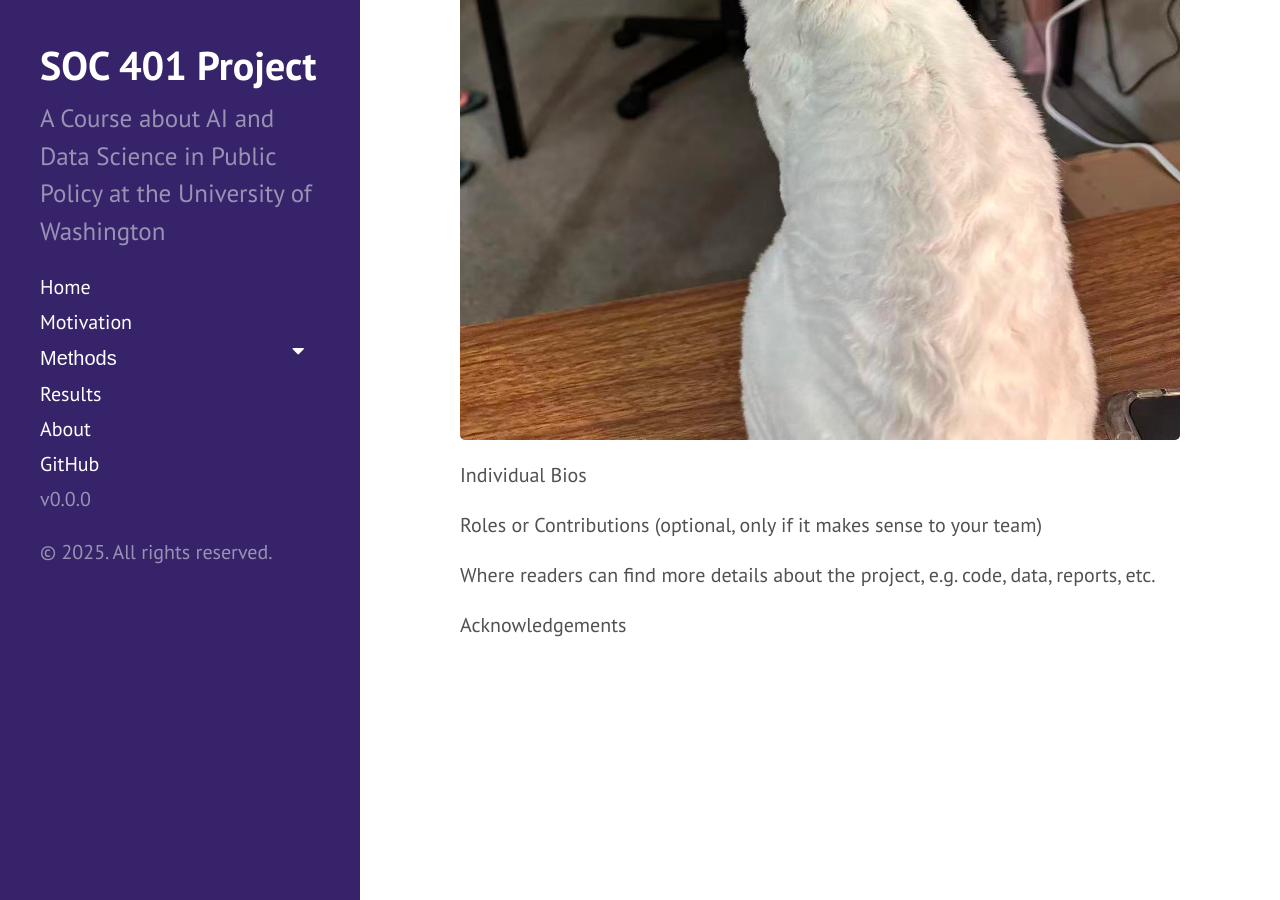
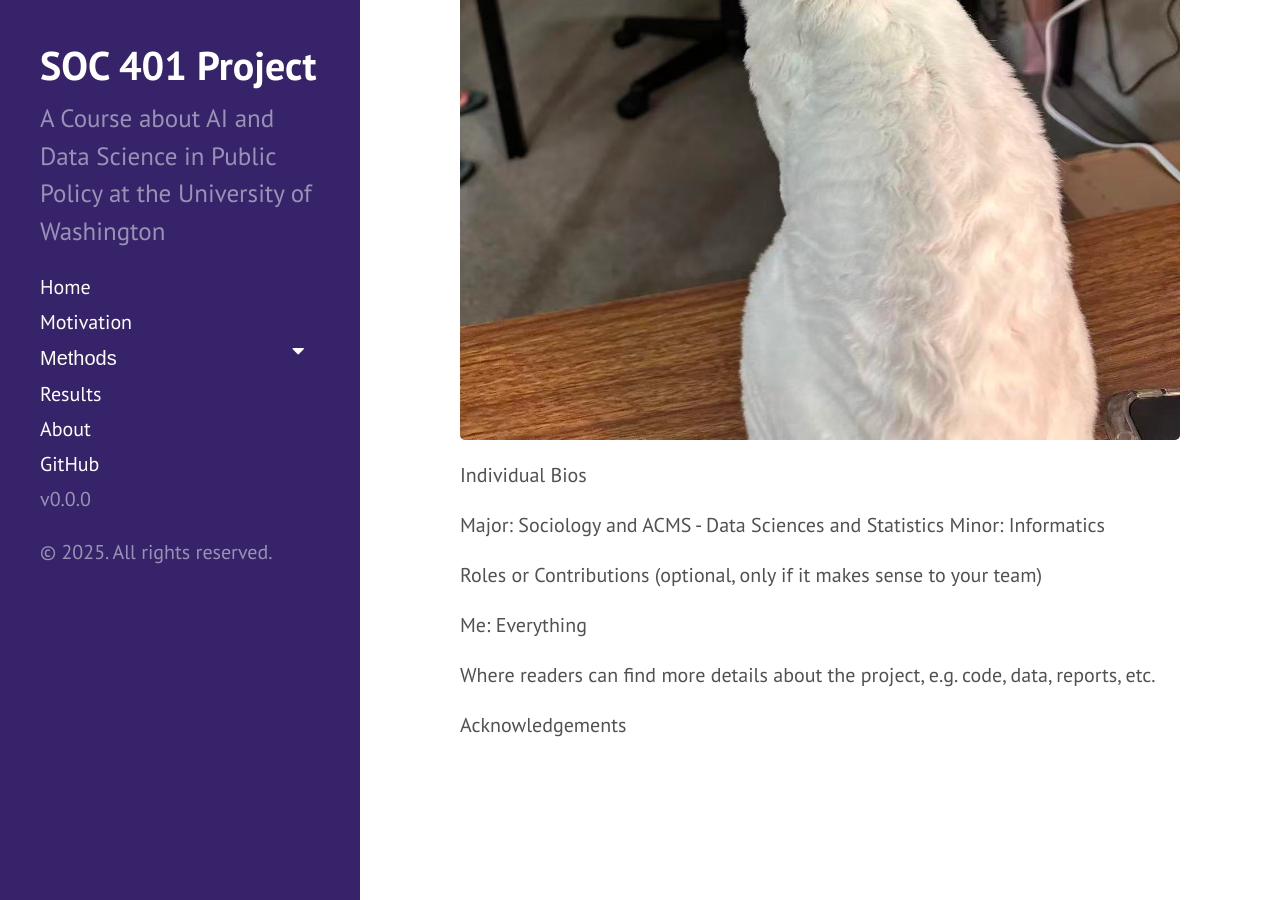
Before and after one commit to JianiT/SOC401-DS-AI-lab, a Jekyll site: the page built from about.md, in a window 1280 px wide and 900 px high, scrolled down 772 px. Built offline with Jekyll 4.4.1, drawn with Linux system fonts in a browser that asks for light colours.

Commit message:
Update about.md
Update for information

```diff
--- a/about.md
+++ b/about.md
@@ -11,7 +11,12 @@ Team Photo
 
 Individual Bios
 
+Major: Sociology and ACMS - Data Sciences and Statistics
+Minor: Informatics
+
 Roles or Contributions (optional, only if it makes sense to your team)
+
+Me: Everything
 
 Where readers can find more details about the project, e.g. code, data, reports, etc.
 
```
